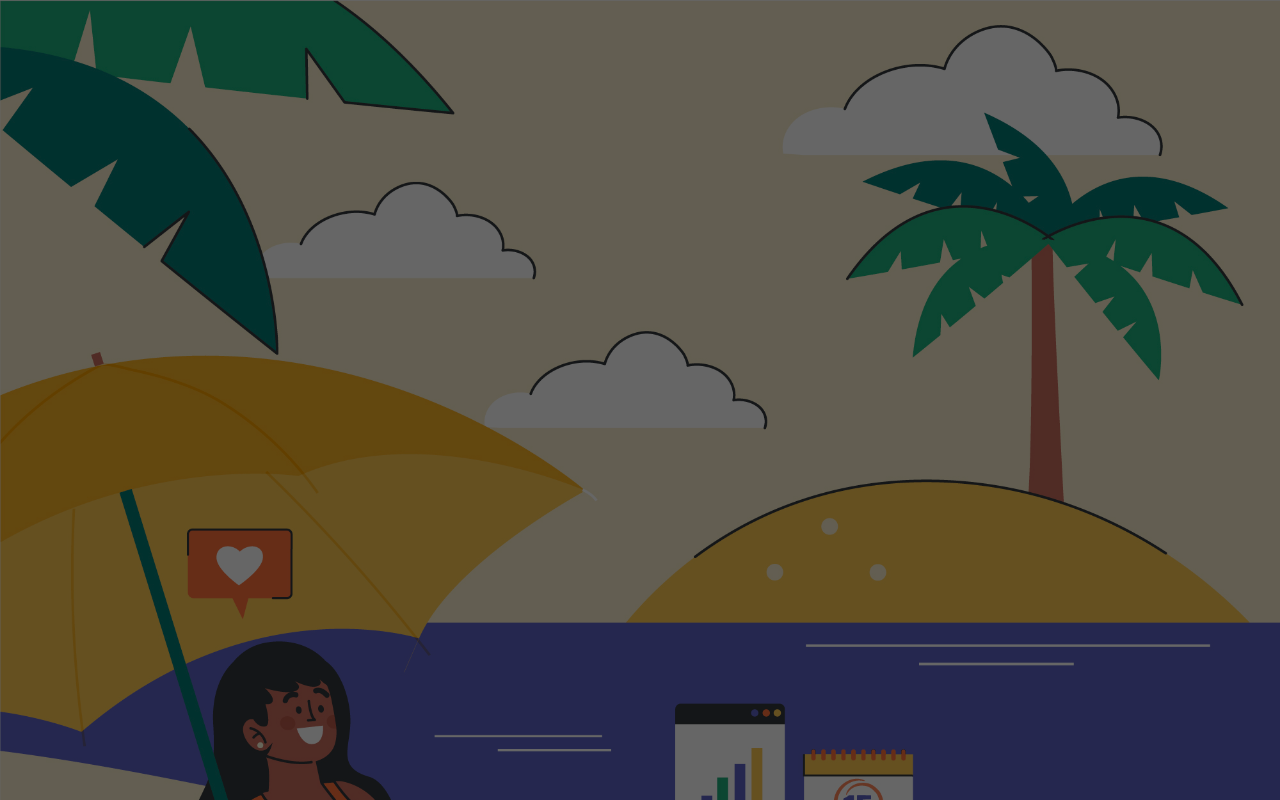
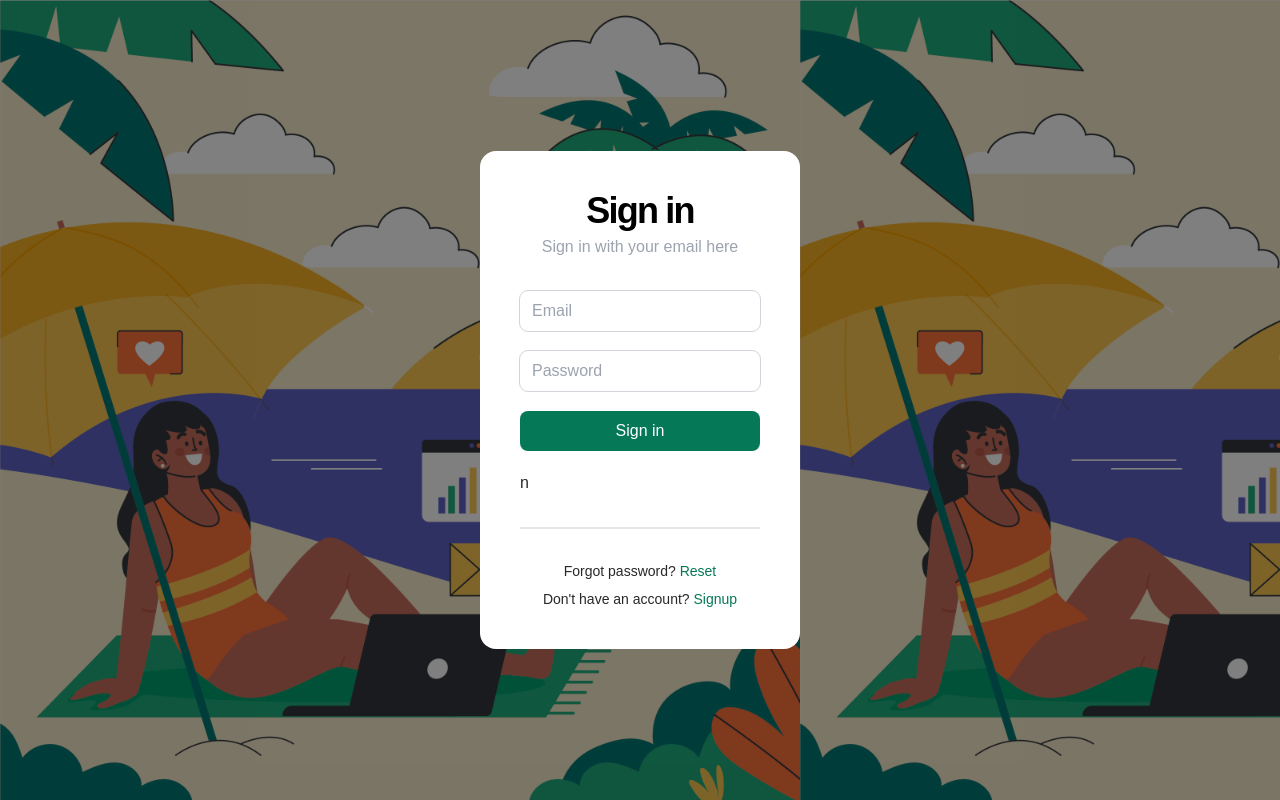
Before and after one commit to sudhi14/my-expense-budget-tracker, a React (Vite) app: page / in a window 1280 px wide. Shown: the top 800 px of the page. Built offline with nearby package versions, Linux system fonts and the light colour scheme.

Commit message:
Adding login page ui

```diff
--- a/src/index.css
+++ b/src/index.css
@@ -23,12 +23,9 @@ body {
   background-color: white
 }
 
+/*
 @layer base {
-    a {
-      @apply no-underline
-    }
-
     html {
       @apply text-base
     }
-  }
+  } */
--- a/src/pages/Login/index.tsx
+++ b/src/pages/Login/index.tsx
@@ -1,6 +1,8 @@
 import LoginLogo from "../../assets/images/login/login-bg-image.jpg";
+import { useNavigate } from "react-router-dom";
 
 const Login = () => {
+  const navigate = useNavigate();
   return (
     // <div className="w-screen h-screen flex justify-center items-center">
     //   {/* The centered container for login page*/}
@@ -33,17 +35,63 @@ const Login = () => {
     //     <div className="h-3/4 w-1/4 bg-white"></div>
     //   </div>
     // </>
+    <>
+      <div
+        style={{ backgroundImage: `url(${LoginLogo})` }}
+        className="h-screen w-full bg-contain z-1"
+      ></div>
 
-    <header style={{ background: "black", overflow: "hidden" }}>
-      <img
-        src={LoginLogo}
-        alt=" Login logo"
-        style={{ objectFit: "cover", opacity: 0.4 }}
-      />
-      <section className="h-3/4 w-1/4 bg-white">
-        {/* <div className="h-3/4 w-1/4 bg-white">test</div> */}
-      </section>
-    </header>
+      <form action="">
+        <div className="fixed inset-0 bg-black bg-opacity-50 flex justify-center items-center ">
+          <div className="p-10 bg-white rounded-2xl w-1/4 flex flex-col space-y-8">
+            <div>
+              <h1 className="text-4xl text-center font-bold tracking-tighter text-black mb-1">
+                Sign in
+              </h1>
+              <p className="text-center font-medium text-gray-400">
+                Sign in with your email here
+              </p>
+            </div>
+
+            <div className="flex flex-col justify-center items-center">
+              <input
+                type="text"
+                placeholder="Email"
+                className="h-10 w-full mb-5 rounded-lg px-3 outline-1 outline outline-gray-300  hover:outline-2"
+              />
+              <input
+                type="password"
+                placeholder="Password"
+                className="h-10 w-full mb-5 rounded-lg px-3 outline-1 outline outline-gray-300  hover:outline-2"
+              />
+              <input
+                type="submit"
+                value="Sign in"
+                className="h-10 w-full mb-5 rounded-lg px-3 bg-emerald-700 text-white cursor-pointer"
+                onClick={() => navigate("/dashboard")}
+              />
+            </div>n
+
+            <hr className="border-b border-solid border-gray-200" />
+
+            <div className="text-sm">
+              <p className="text-center mb-2">
+                Forgot password?{" "}
+                <a href="" className="text-emerald-700">
+                  Reset
+                </a>
+              </p>
+              <p className="text-center">
+                Don't have an account?{" "}
+                <a href="" className="text-emerald-700">
+                  Signup
+                </a>
+              </p>
+            </div>
+          </div>
+        </div>
+      </form>
+    </>
   );
 };
 
```
Also changed, not shown: src/assets/images/login/login-bg-image - Copy.jpg (added).
